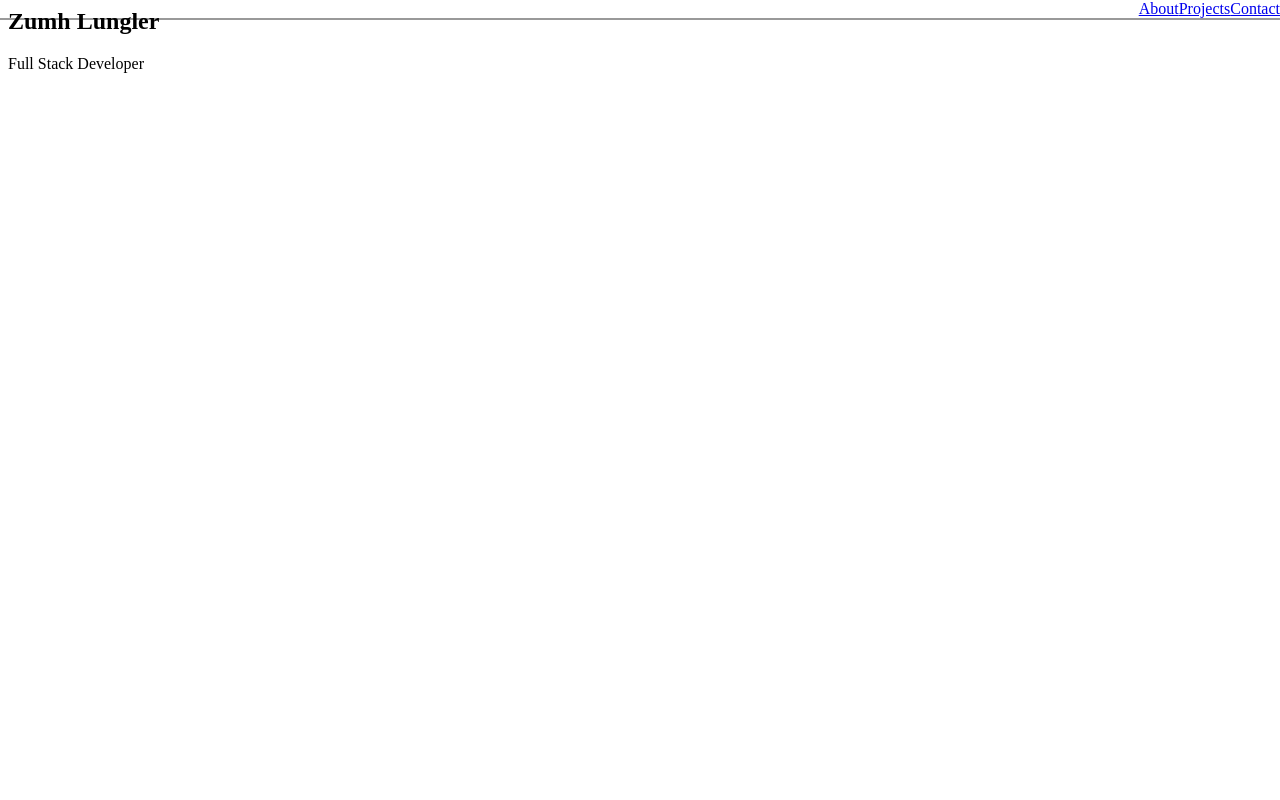
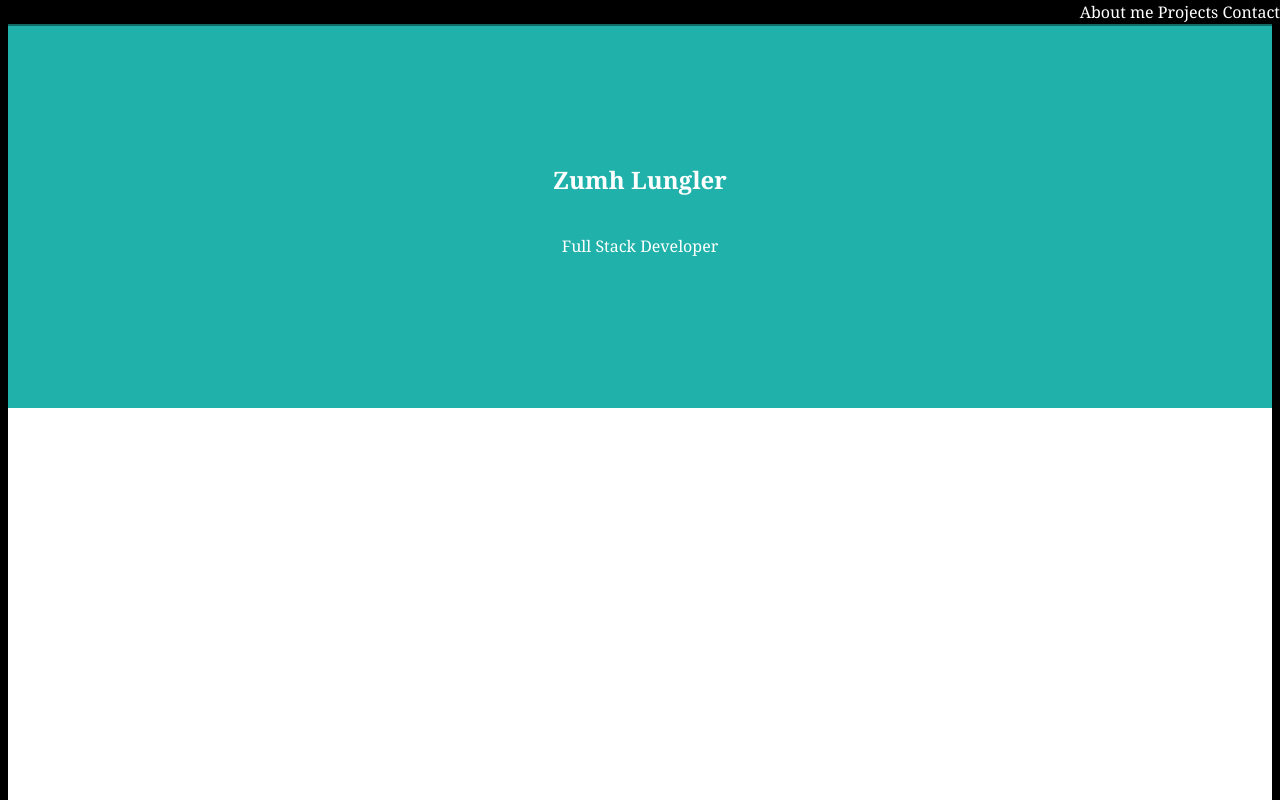
Before and after one commit to Zumh/Build-a-Personal-Portfolio-Webpage, a plain HTML site: page index.html in a window 1280 px wide. Shown: the top 800 px of the page. Drawn offline with Linux system fonts and the light colour scheme.

Commit message:
styling the look

```diff
--- a/index.html
+++ b/index.html
@@ -1,5 +1,14 @@
 <style>
-    section { height: 100vh; }
+section { height: 100vh; }
+ body {
+  min-width: 290px;
+  color: black;
+  background-color: black;
+  font-family:Georgia, 'Times New Roman', Times, serif;
+  line-height: 1.5;
+  color: white;
+
+}
 
 .nav {
   display: flex;
@@ -8,9 +17,13 @@
   top: 0;
   left: 0;
   width: 100%;
-  background: var(--main-red);
+  background: black;
   box-shadow: 0 2px 0 rgba(0, 0, 0, 0.4);
   z-index: 10;
+}
+
+.nav-list a:hover {
+  background: lightseagreen;
 }
 
 @media only screen and (max-width: 600px) {
@@ -19,14 +32,46 @@
   }
 }
 
+a {
+  text-decoration: none;
+  color: white;
+}
+
+.welcome-section {
+  display: flex;
+  flex-direction: column;
+  justify-content: center;
+  align-items: center;
+  width: 100%;
+  height: 50vh;
+  background-color:lightseagreen;
+
+}
+
+.projects-section {
+    text-align: center;
+  padding: 10rem 2rem;
+  background: white;
+
+}
+
+
+
+
 </style>
 <html>
+    <head>
+        <title>Zumhliansang lungler</title>
+    </head>
     <body>
 
         <nav id="navbar" class="nav">
-            <a href="#welcome-section">About</a>
-            <a href="#projects">Projects</a>
-            <a href="#contact">Contact</a>
+            <div class="container">
+                <a href="#welcome-section">About me</a>
+                <a href="#projects">Projects</a>
+                <a href="#contact">Contact</a>
+
+            </div>
         </nav>
 
         <section id="welcome-section" class="welcome-section">
@@ -44,11 +89,19 @@
             <section id="contact" class="contact-section">
                 <h2>Contact</h2>
                 <div class="contact-links">
+                    <a href="google.com" target="_blank" class="contact-tile">Linkedin</a>
                     <a id="profile-link" href="google.com" target="_blank" class="contact-tile">Github</a>
                     <a id="profile-link" href="google.com" target="_blank" class="contact-tile">FCCProfile</a>
-                    <a href="google.com" target="_blank" class="contact-tile">Linkedin</a>
-                    <a href="google.com" target="_blank" class="contact-tile">Email</a>
                     <a href="google.com" target="_blank" class="contact-tile">Hackerrank</a>
+
+                    <form action="mailto:zumhliansang@live.ca" method="GET" target="_blank">
+                        <h1 class="title">Start Email to Zumhliansang Lungler</h1>
+                        <div class="field"><label class="label" for="subject">Email Subject</label>
+                            <input name="subject" id="subject" type="text" class="input" value="Example Email Subject"></div>
+                        <div class="field"><label class="label" for="body">Email Body</label>
+                            <textarea class="textarea" name="body" id="body" placeholder="...Emailbody"></textarea></div>
+                        <div><input type="submit" value="Create Email" class="button is-primary"></div>
+                    </form>
 
                 </div>
 
```
